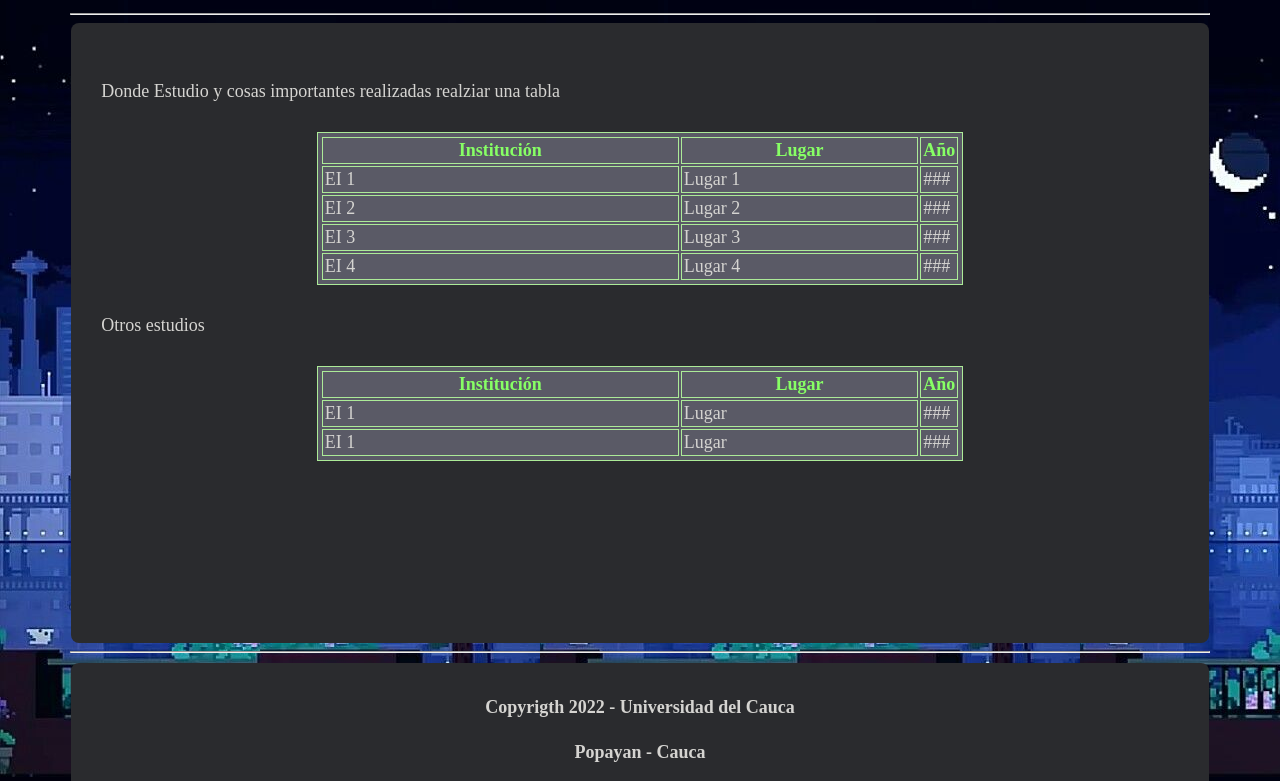
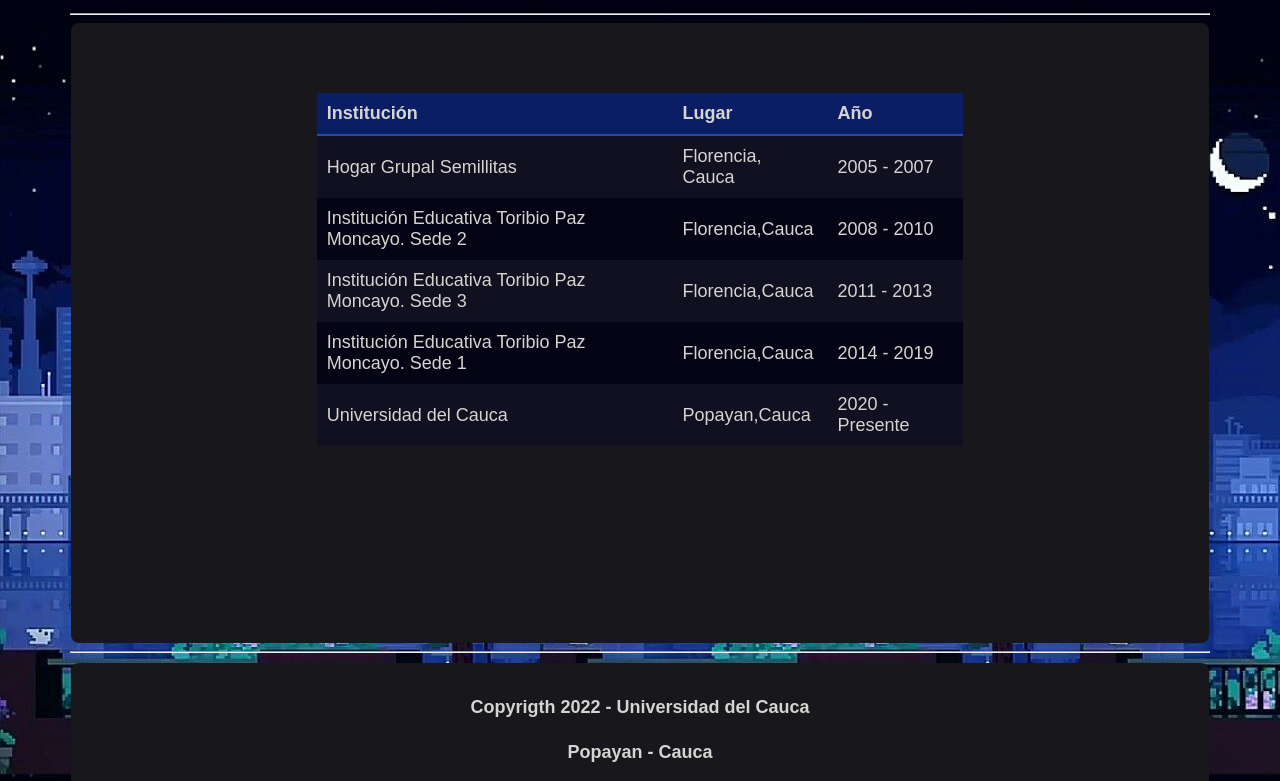
Before and after one commit to DanielSolarte3/PrimeraPaginaPersonal, a plain HTML site: page estudios.html in a window 1280 px wide. Shown: the part 183-964 px from the top of the page. Drawn offline with Linux system fonts and the light colour scheme; a script that the page names is missing.

Commit message:
1er diseño tabla estudios

```diff
--- a/estilos/style.css
+++ b/estilos/style.css
@@ -2,10 +2,11 @@
 
 body{
     background: url('media/n\ i\ g\ h\ t.jpg');
+    font-family:Arial, Helvetica, sans-serif;
 }
 
 #hd-cabecera{
-    background-color:  #2A2B2E;
+    background-color:  #18171c;
     height: 100px;
     max-width: 90%;
     margin-left: auto;
@@ -34,7 +35,7 @@ h3{
 
 #nav-navegacion{
     list-style: none;
-    background:  #2A2B2E;
+    background:  #18171c;
     padding: 0px;
     max-width: 90%;
     margin: auto;
@@ -54,7 +55,7 @@ h3{
 #nav-navegacion li{
     display: inline-block;
     text-align: center;
-    background-color: #2A2B2E;
+    background-color: #18171c;
 }
 
 #nav-navegacion li a:hover{
@@ -67,7 +68,7 @@ h3{
 #section-contenido{
     max-width: 90%;
     margin: auto;
-    background-color: #2A2B2E;
+    background-color: #18171c;
     min-height: 600px;
     border-radius: 8px;
     padding-top: 10px;
@@ -80,21 +81,30 @@ table{
     margin-bottom: 30px;
 }
 
-table, th, td {
-    border: 1px solid #ACEB98;
-    background-color: #5A5A66;
+table{
+    border: 2px none #d5d4d1;
+    background-color: #040415;
     width: 60%;
     margin-left: auto;
     margin-right: auto;
-    padding: 2px;
+    padding: 8px;
+    text-align: left;
+    border-collapse: collapse;
+}
+
+td, th{
+    padding: 10px;
 }
 
 #titulo-tabla{
-    color: #87FF65;
-    font-weight: bold;
+    background-color: #0b1e64;
+    border-bottom: solid 2px #2a4aa0;
+    color: #d5d4d1;
 }
 
-
+tr:nth-child(even){
+    background-color: #101021;
+}
 
 #section-img img{
     max-width: 310px;
@@ -156,7 +166,7 @@ hr{
 }
 
 #footer-redes{
-    background-color: #2A2B2E;
+    background-color: #18171c;
     color: #d5d4d1;
     clear: both;
     margin-top: 40px;
--- a/estudios.html
+++ b/estudios.html
@@ -35,66 +35,41 @@
   <section id="section-contenido">
 
     <article id="article-2">
-                <p>
-                  Donde Estudio y cosas importantes realizadas realziar una tabla
-                </p>
-
       <section>
         <table>
+
           <tr id="titulo-tabla">
             <th>Institución</th>
             <th>Lugar</th>
             <th>Año</th>
           </tr>
           <tr>
-                          <td>EI 1</td>
-                          <td>Lugar 1</td>
-                          <td>###</td>
+            <td>Hogar Grupal Semillitas</td>
+            <td>Florencia, Cauca</td>
+            <td>2005 - 2007</td>
           </tr>
           <tr>
-                          <td>EI 2</td>
-                          <td>Lugar 2</td>
-                          <td>###</td>
+            <td>Institución Educativa Toribio Paz Moncayo. Sede 2</td>
+            <td>Florencia,Cauca</td>
+            <td>2008 - 2010</td>
           </tr>
           <tr>
-                            <td>EI 3</td>
-                          <td>Lugar 3</td>
-                          <td>###</td>
+            <td>Institución Educativa Toribio Paz Moncayo. Sede 3</td>
+            <td>Florencia,Cauca</td>
+            <td>2011 - 2013</td>
           </tr>
           <tr>
-                            <td>EI 4</td>
-                          <td>Lugar 4</td>
-                          <td>###</td>
-                        </tr>
-
-                      </table>
-                </section>
-
-                <p>
-                   Otros estudios
-                </p>
-
-                <section>
-                    <table>
-                        <tr id="titulo-tabla">
-                          <th>Institución</th>
-                          <th>Lugar</th>
-                          <th>Año</th>
+            <td>Institución Educativa Toribio Paz Moncayo. Sede 1</td>
+            <td>Florencia,Cauca</td>
+            <td>2014 - 2019</td>
           </tr>
           <tr>
-                          <td>EI 1</td>
-                          <td>Lugar </td>
-                          <td>###</td>
-                        </tr>
-                        <tr>
-                          <td>EI 1</td>
-                          <td>Lugar </td>
-                          <td>###</td>
+            <td>Universidad del Cauca</td>
+            <td>Popayan,Cauca</td>
+            <td>2020 - Presente</td>
           </tr>
         </table>
       </section>
-
-
     </article>
 
   </section>
```
Lines whose indentation alone changed are shown as unchanged.
